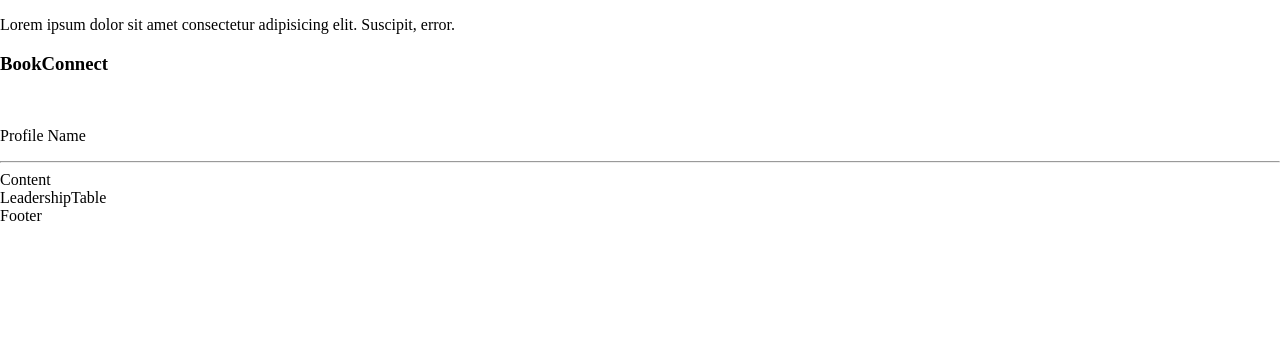
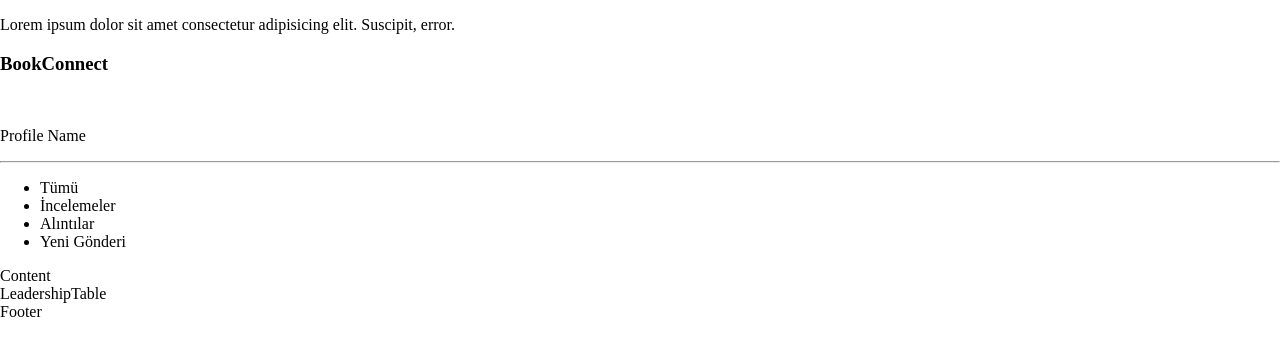
Before and after one commit to Umit-Ulusoy/BookConnect, a React (Vite) app in the folder client/: page / in a window 1280 px wide. Shown: the top 356 px of the page. Built offline with nearby package versions, Linux system fonts and the light colour scheme.

Commit message:
feat(frontend): Add profile page layout

```diff
--- a/client/src/pages/Home.jsx
+++ b/client/src/pages/Home.jsx
@@ -18,6 +18,14 @@ const Home = () => {
         <hr/>
         <div>
         <main>
+           <section>
+                <ul>
+                   <li>Tümü</li>
+                   <li>İncelemeler</li>
+                   <li>Alıntılar</li>
+                   <li>Yeni Gönderi</li>
+                </ul>
+           </section>
             <Content />
             <LeadershipTable />
         </main>
```
Also changed, not shown: client/src/components/ContentBar.jsx (added, +9 -0 lines), client/src/pages/Profile.jsx (added, +24 -0 lines).
